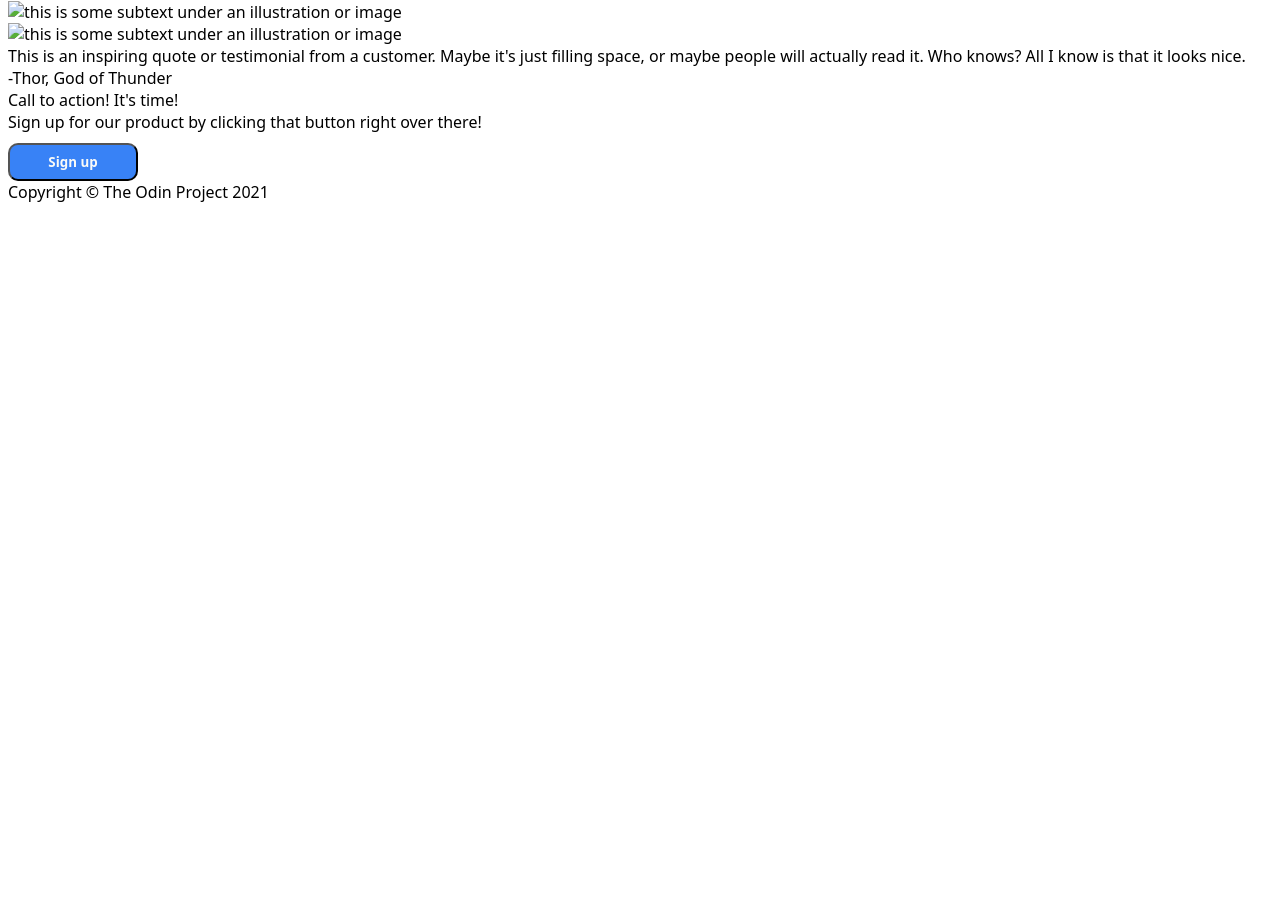
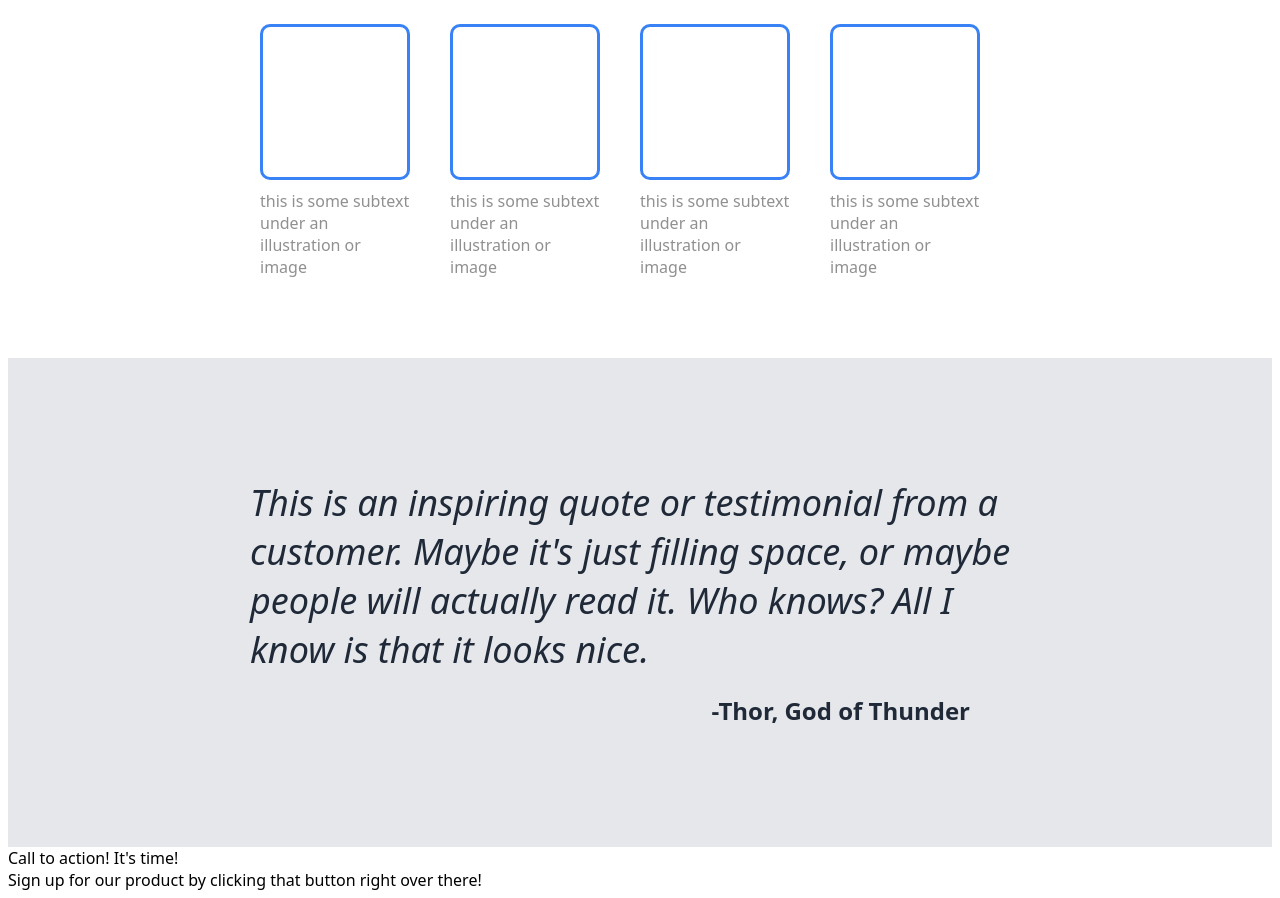
Before and after one commit to davidhong037/odin-landingpage, a plain HTML site: page index.html in a window 1280 px wide. Shown: the part 666-1564 px from the top of the page. Before the commit the page ends 877 px from the top, so only its background shows below. Drawn offline with Linux system fonts and the light colour scheme.

Commit message:
Updating styles.css for section three

```diff
--- a/index.html
+++ b/index.html
@@ -32,22 +32,30 @@
         <div class="section-two">
             <div class="section-two-top">Some random information.</div>
             <div class="section-two-box">
-                <img src="" class="placeholder-two" alt="this is some subtext under an illustration or image">
-            </div>
-            <div class="section-two-box">
-                <img src="" class="placeholder-two" alt="this is some subtext under an illustration or image">
-            </div>
-            <div class="section-two-box">
-                <img src="" class="placeholder-two" alt="this is some subtext under an illustration or image">
-            </div>
-            <div class="section-two-box">
-                <img src="" class="placeholder-two" alt="this is some subtext under an illustration or image">
+                <div class="section-container">
+                    <div class="placeholder-two"></div>
+                    <div class="section-subtext">this is some subtext under an illustration or image</div>
+                </div>
+                <div class="section-container">
+                    <div class="placeholder-two"></div>
+                    <div class="section-subtext">this is some subtext under an illustration or image</div>
+                </div>
+                <div class="section-container">
+                    <div class="placeholder-two"></div>
+                    <div class="section-subtext">this is some subtext under an illustration or image</div>
+                </div>
+                <div class="section-container">
+                    <div class="placeholder-two"></div>
+                    <div class="section-subtext">this is some subtext under an illustration or image</div>
+                </div>
             </div>
         </div>
 
         <div class="section-three">
-            <div class="quote">This is an inspiring quote or testimonial from a customer. Maybe it's just filling space, or maybe people will actually read it. Who knows? All I know is that it looks nice.</div>
-            <div class="end-quote">-Thor, God of Thunder</div>
+            <div class="section-three-container">
+                <div class="quote">This is an inspiring quote or testimonial from a customer. Maybe it's just filling space, or maybe people will actually read it. Who knows? All I know is that it looks nice.</div>
+                <div class="end-quote">-Thor, God of Thunder</div>
+            </div>
         </div>
 
         <div class="section-four">
--- a/styles.css
+++ b/styles.css
@@ -15,7 +15,7 @@
 .header-logo {
     font-size: 24px;
     color: #F9FAF8;
-    padding: 50px 100px;
+    padding: 30px 100px;
 }
 
 .header-links {
@@ -35,7 +35,7 @@
     background-color: #1F2937;
     display: flex;
     flex-direction: row;
-    padding: 100px;
+    padding: 80px;
     justify-content: center;
 }
 
@@ -68,3 +68,68 @@
     margin-top: 10px;
     width: 130px;
 }
+
+.section-two {
+    display: flex;
+    flex-direction: column;
+    align-items: center;
+    margin: 80px;
+}
+
+.section-two-top {
+    font-size: 36px;
+    font-weight: bolder;
+    color: #1F2937;
+    padding-bottom: 40px;
+}
+
+.section-two-box {
+    display: flex;
+    flex-direction: row;
+}
+
+.section-container {
+    width: 150px;
+    padding-right: 40px;
+}
+
+.placeholder-two {
+    border: 3px solid #3882F6;
+    height: 150px;
+    border-radius: 10px;
+}
+
+.section-subtext {
+    margin-top: 10px;
+    color: #909091;
+}
+
+.section-three {
+    display: flex;
+    justify-content: center;
+    background: #E5E7EB;
+}
+
+.quote {
+    font-size: 36px;
+    font-style: italic;
+    font-weight: lighter;
+    color: #1F2937;
+}
+
+.section-three-container {
+    display: flex;
+    flex-direction: column;
+    width: 780px;
+    padding: 120px;
+}
+
+.end-quote {
+    color: #1F2937;
+    font-weight: bolder;
+    font-size: 24px;
+    display: flex;
+    justify-content: end;
+    padding-top: 20px;
+    padding-right: 60px;
+}
```
